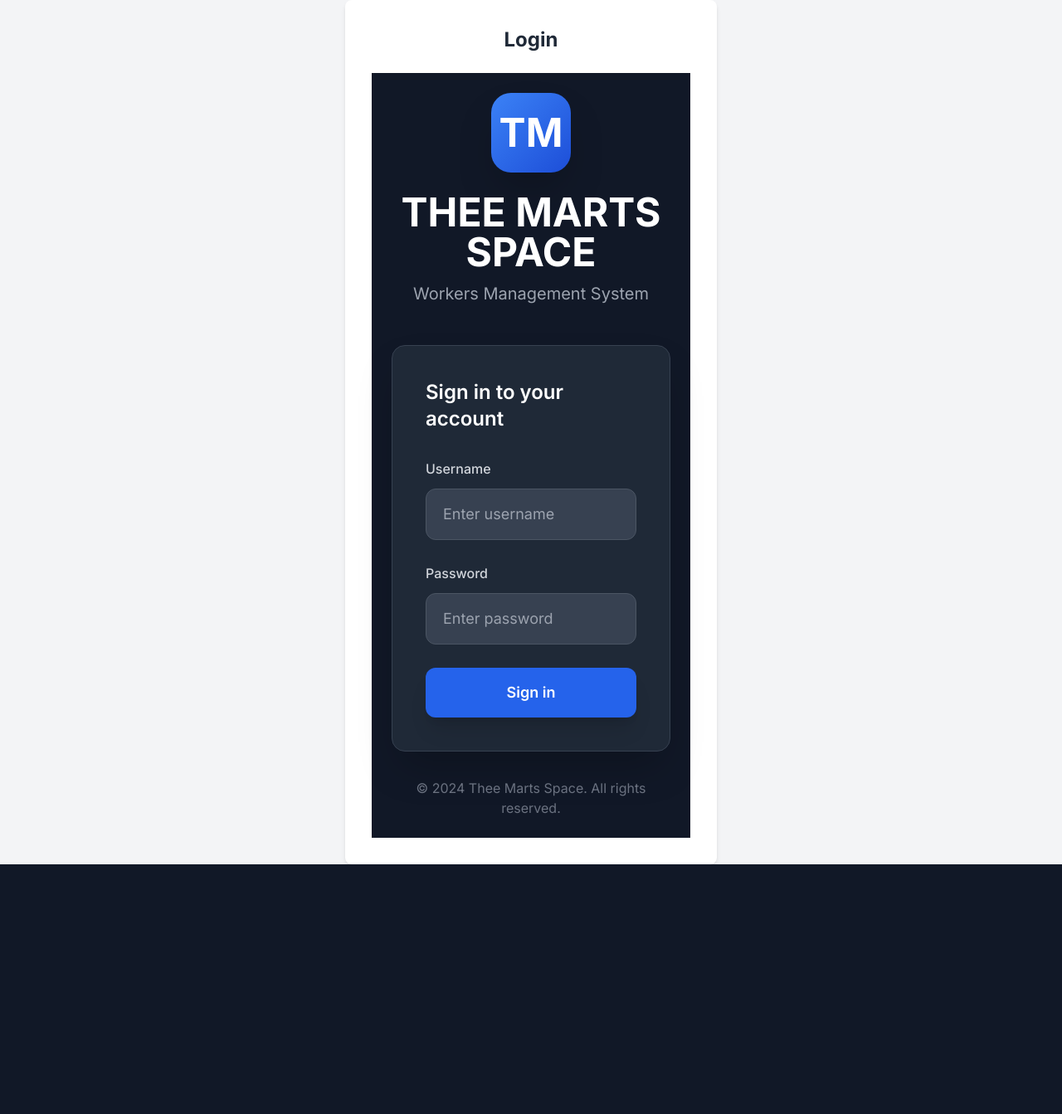
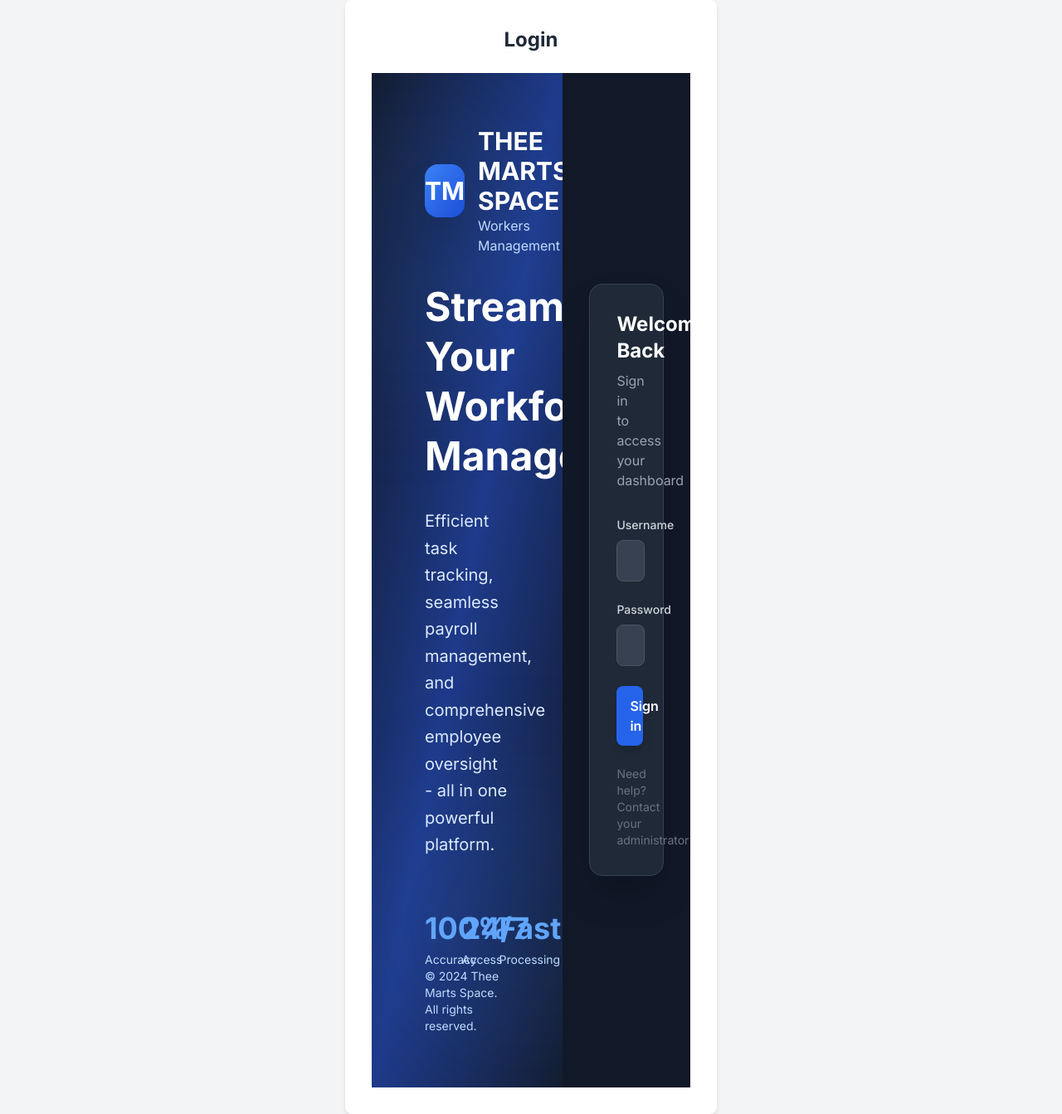
Before and after one commit to charleschyna/Workersmanagementsystem, a Next.js app in the folder workers-system/: page /login in a window 1280 px wide. Shown: the whole page at 83% size. Before the commit the page ends 1042 px from the top, so only its background shows below. Built offline with nearby package versions, Linux system fonts and the light colour scheme.

Commit message:
Professional split-screen login layout for desktop

```diff
--- a/workers-system/src/components/LoginForm.tsx
+++ b/workers-system/src/components/LoginForm.tsx
@@ -34,30 +34,80 @@ export default function LoginForm() {
   }
 
   return (
-        <div className="min-h-screen bg-gray-900 flex items-center justify-center p-6">
-            <div className="w-full max-w-xl">
-                {/* Logo and Title */}
-                <div className="text-center mb-12">
-                    <div className="inline-flex items-center justify-center w-24 h-24 bg-gradient-to-br from-blue-500 to-blue-700 rounded-3xl mb-6 shadow-2xl">
-                        <span className="text-5xl font-bold text-white">TM</span>
+    <div className="min-h-screen bg-gray-900 flex">
+      {/* Left Side - Branding (60% on desktop) */}
+      <div className="hidden lg:flex lg:w-3/5 bg-gradient-to-br from-gray-900 via-blue-900 to-gray-900 p-16 flex-col justify-between relative overflow-hidden">
+        {/* Decorative elements */}
+        <div className="absolute top-0 right-0 w-96 h-96 bg-blue-500/10 rounded-full blur-3xl"></div>
+        <div className="absolute bottom-0 left-0 w-96 h-96 bg-blue-500/10 rounded-full blur-3xl"></div>
+
+        <div className="relative z-10">
+          <div className="flex items-center space-x-4 mb-8">
+            <div className="w-16 h-16 bg-gradient-to-br from-blue-500 to-blue-700 rounded-2xl flex items-center justify-center shadow-2xl">
+              <span className="text-3xl font-bold text-white">TM</span>
             </div>
-                    <h1 className="text-5xl font-bold text-white mb-3">THEE MARTS SPACE</h1>
-                    <p className="text-xl text-gray-400">Workers Management System</p>
+            <div>
+              <h1 className="text-3xl font-bold text-white">THEE MARTS SPACE</h1>
+              <p className="text-blue-200">Workers Management</p>
+            </div>
+          </div>
         </div>
 
-                {/* Login Card */}
-                <div className="bg-gray-800 rounded-2xl shadow-2xl border border-gray-700 p-10">
-                    <h2 className="text-2xl font-semibold text-white mb-8">Sign in to your account</h2>
+        <div className="relative z-10 space-y-8">
+          <h2 className="text-5xl font-bold text-white leading-tight">
+            Streamline Your<br />
+            Workforce Management
+          </h2>
+          <p className="text-xl text-blue-100 leading-relaxed max-w-lg">
+            Efficient task tracking, seamless payroll management, and comprehensive employee oversight - all in one powerful platform.
+          </p>
+
+          <div className="grid grid-cols-3 gap-8 pt-8">
+            <div className="text-center">
+              <div className="text-4xl font-bold text-blue-400 mb-2">100%</div>
+              <div className="text-sm text-blue-200">Accuracy</div>
+            </div>
+            <div className="text-center">
+              <div className="text-4xl font-bold text-blue-400 mb-2">24/7</div>
+              <div className="text-sm text-blue-200">Access</div>
+            </div>
+            <div className="text-center">
+              <div className="text-4xl font-bold text-blue-400 mb-2">Fast</div>
+              <div className="text-sm text-blue-200">Processing</div>
+            </div>
+          </div>
+        </div>
+
+        <div className="relative z-10 text-sm text-blue-200">
+          © 2024 Thee Marts Space. All rights reserved.
+        </div>
+      </div>
+
+      {/* Right Side - Login Form (40% on desktop) */}
+      <div className="flex-1 lg:w-2/5 flex items-center justify-center p-8 bg-gray-900">
+        <div className="w-full max-w-md">
+          {/* Mobile Logo */}
+          <div className="lg:hidden text-center mb-8">
+            <div className="inline-flex items-center justify-center w-16 h-16 bg-gradient-to-br from-blue-500 to-blue-700 rounded-2xl mb-4">
+              <span className="text-3xl font-bold text-white">TM</span>
+            </div>
+            <h1 className="text-2xl font-bold text-white mb-2">THEE MARTS SPACE</h1>
+            <p className="text-gray-400">Workers Management System</p>
+          </div>
+
+          <div className="bg-gray-800 rounded-2xl shadow-2xl border border-gray-700 p-8">
+            <h2 className="text-2xl font-bold text-white mb-2">Welcome Back</h2>
+            <p className="text-gray-400 mb-8">Sign in to access your dashboard</p>
 
             {error && (
-                        <div className="mb-8 p-5 bg-red-900/50 border border-red-700 rounded-xl">
-                            <p className="text-base text-red-200">{error}</p>
+              <div className="mb-6 p-4 bg-red-900/50 border border-red-700 rounded-lg">
+                <p className="text-sm text-red-200">{error}</p>
               </div>
             )}
 
-                    <form onSubmit={handleSubmit} className="space-y-7">
+            <form onSubmit={handleSubmit} className="space-y-6">
               <div>
-                            <label htmlFor="username" className="block text-base font-medium text-gray-300 mb-3">
+                <label htmlFor="username" className="block text-sm font-medium text-gray-300 mb-2">
                   Username
                 </label>
                 <input
@@ -66,13 +116,13 @@ export default function LoginForm() {
                   type="text"
                   required
                   autoComplete="username"
-                                className="w-full px-5 py-4 text-lg bg-gray-700 border border-gray-600 rounded-xl text-white placeholder-gray-400 focus:outline-none focus:ring-2 focus:ring-blue-500 focus:border-transparent transition"
+                  className="w-full px-4 py-3 bg-gray-700 border border-gray-600 rounded-lg text-white placeholder-gray-400 focus:outline-none focus:ring-2 focus:ring-blue-500 focus:border-transparent transition"
                   placeholder="Enter username"
                 />
               </div>
 
               <div>
-                            <label htmlFor="password" className="block text-base font-medium text-gray-300 mb-3">
+                <label htmlFor="password" className="block text-sm font-medium text-gray-300 mb-2">
                   Password
                 </label>
                 <input
@@ -81,7 +131,7 @@ export default function LoginForm() {
                   type="password"
                   required
                   autoComplete="current-password"
-                                className="w-full px-5 py-4 text-lg bg-gray-700 border border-gray-600 rounded-xl text-white placeholder-gray-400 focus:outline-none focus:ring-2 focus:ring-blue-500 focus:border-transparent transition"
+                  className="w-full px-4 py-3 bg-gray-700 border border-gray-600 rounded-lg text-white placeholder-gray-400 focus:outline-none focus:ring-2 focus:ring-blue-500 focus:border-transparent transition"
                   placeholder="Enter password"
                 />
               </div>
@@ -89,18 +139,22 @@ export default function LoginForm() {
               <button
                 type="submit"
                 disabled={loading}
-                            className="w-full py-4 px-6 text-lg bg-blue-600 hover:bg-blue-700 text-white font-semibold rounded-xl shadow-xl transition-all duration-200 disabled:opacity-50 disabled:cursor-not-allowed transform hover:scale-[1.02]"
+                className="w-full py-3 px-4 bg-blue-600 hover:bg-blue-700 text-white font-semibold rounded-lg shadow-lg transition-all duration-200 disabled:opacity-50 disabled:cursor-not-allowed transform hover:scale-[1.02]"
               >
                 {loading ? "Signing in..." : "Sign in"}
               </button>
             </form>
+
+            <p className="text-center text-sm text-gray-500 mt-6">
+              Need help? Contact your administrator
+            </p>
           </div>
 
-                {/* Footer */}
-                <p className="text-center text-base text-gray-500 mt-8">
+          <p className="lg:hidden text-center text-sm text-gray-500 mt-6">
             © 2024 Thee Marts Space. All rights reserved.
           </p>
         </div>
       </div>
+    </div>
   );
 }
```
Lines whose indentation alone changed are shown as unchanged.
